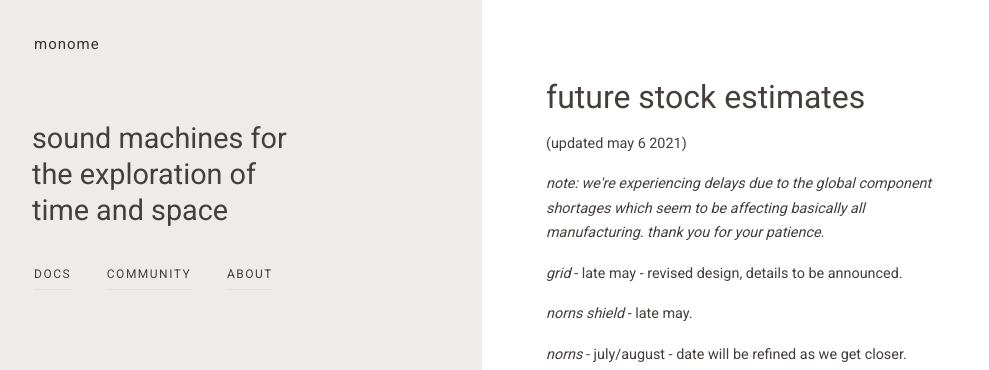
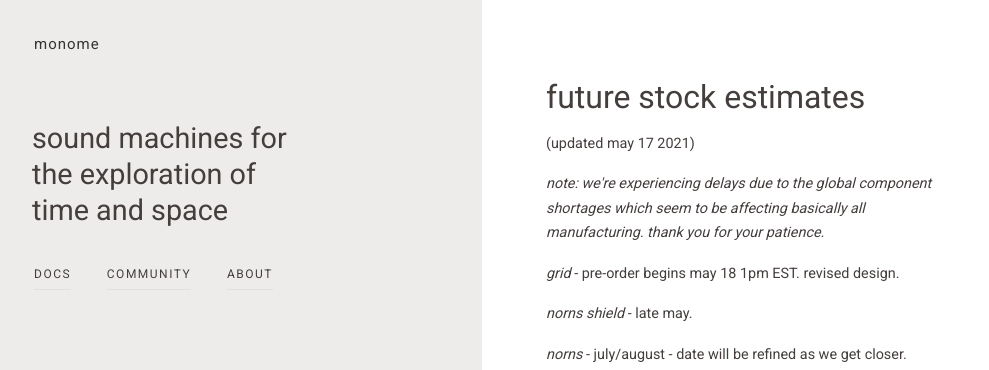
Before and after one commit to monome/monome.github.io, a Jekyll site: the page built from future.html, in a window 1280 px wide. Shown: the top 370 px of the page, without its empty margins (30-1019 px from the left). Built offline with Jekyll 4.4.1, drawn with Linux system fonts in a browser that asks for light colours.

Commit message:
new grid

```diff
--- a/future.html
+++ b/future.html
@@ -4,9 +4,9 @@
 ---
 <div class="col-container">
   <h1>future stock estimates</h1>
-  <p>(updated may 6 2021)</p>
+  <p>(updated may 17 2021)</p>
   <p><i>note: we're experiencing delays due to the global component shortages which seem to be affecting basically all manufacturing. thank you for your patience.</i></p>
-  <p><i>grid</i> - late may - revised design, details to be announced.</p>
+  <p><i>grid</i> - pre-order begins may 18 1pm EST. revised design.</p>
   <p><i>norns shield</i> - late may.</p>
   <p><i>norns</i> - july/august - date will be refined as we get closer.</p>
   <br />
```
Also changed, not shown: index.html (+22 -20 lines).
